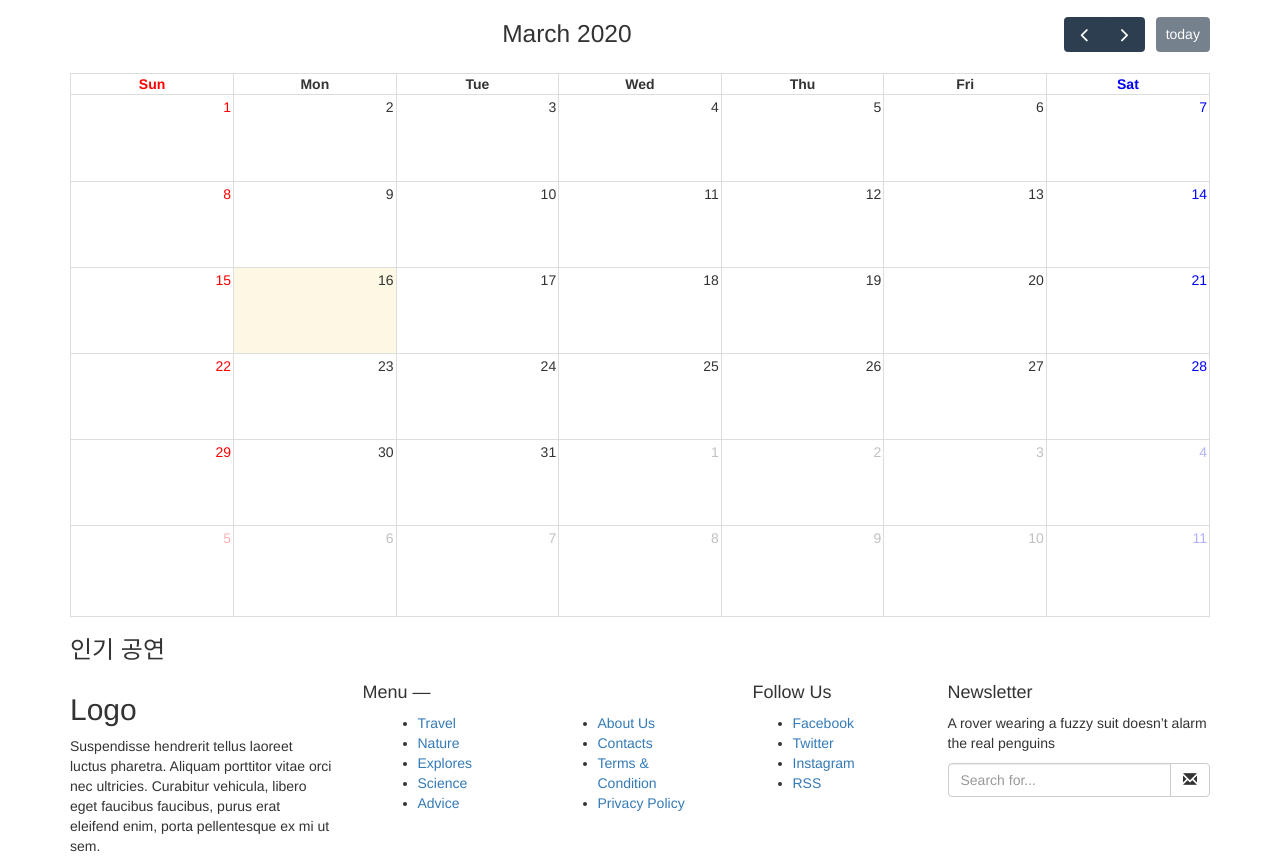
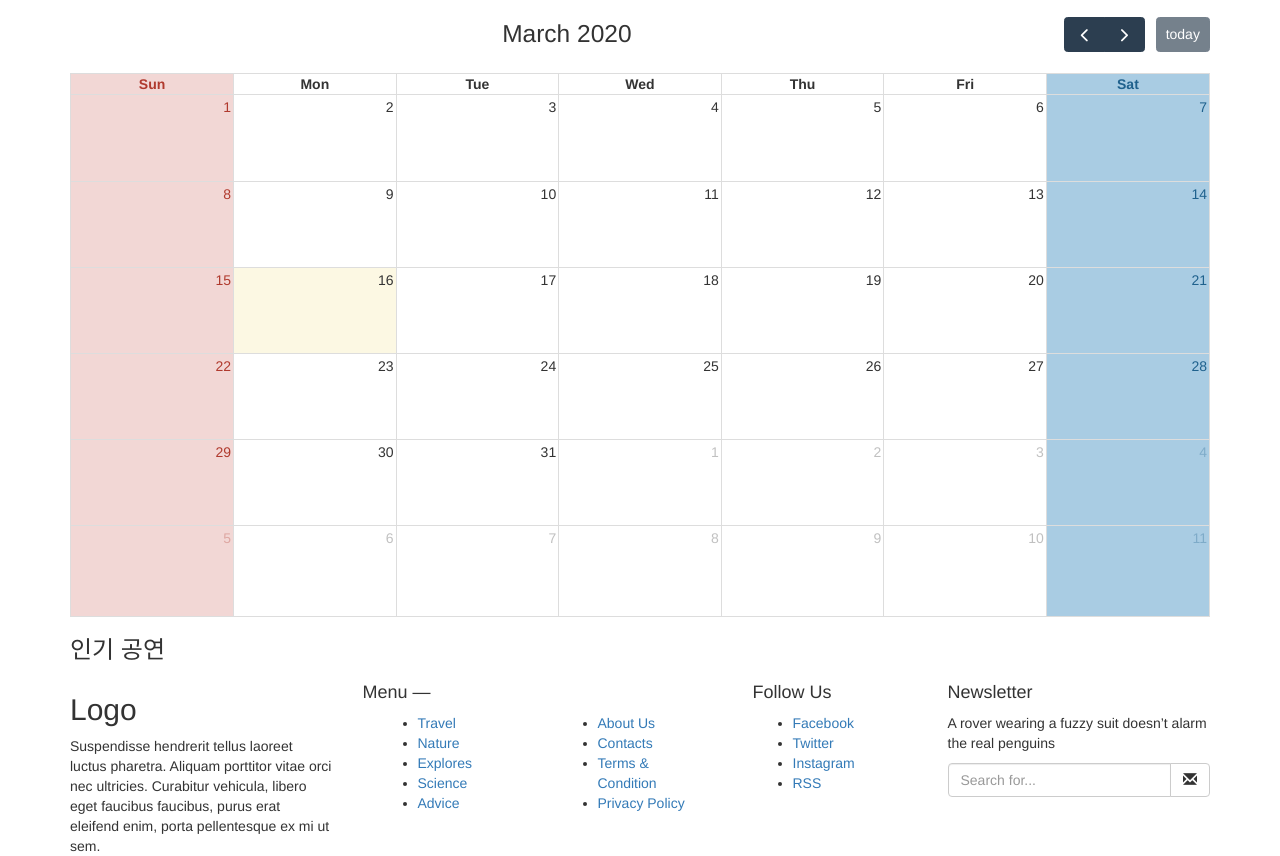
Before and after one commit to leejungmin22/acorn2_4, a Java web app: template exhibition/src/main/webapp/WEB-INF/views/home.jsp in a window 1280 px wide. Shown: the part 51-907 px from the top of the page. Run offline with Spring Boot 4, a stand-in JSP engine, Linux system fonts and the light colour scheme; the template is opened without the code that fills it, so the values that code supplies are empty; database files in the repository are not loaded; some libraries are stand-ins or nearby versions.

Commit message:
주말 background-color 변경

```diff
--- a/exhibition/src/main/webapp/WEB-INF/views/home.jsp
+++ b/exhibition/src/main/webapp/WEB-INF/views/home.jsp
@@ -19,18 +19,20 @@
 <script type="text/javascript" src="https://cdnjs.cloudflare.com/ajax/libs/moment.js/2.24.0/moment.min.js"></script>
 <!-- fullcalendar -->
 <style type="text/css">
-	.fc-sat {color:#0000FF;} /*토요일*/
-	.fc-sun {color:#FF0000;} /*일요일*/
+	.fc-sat {color:#1F618D;} /*토요일*/
+	.fc-sat {background-color:#A9CCE3;}/*토요일 배경색*/
+	.fc-sun {color:#B03A2E;} /*일요일*/
+	.fc-sun {background-color:#F2D7D5;}/*일요일 배경색*/
 </style>
 <style>
-	input{
+	button{
 		vertical-align:middle;
 	}
-	input.form-text{
+	button.form-text{
 		border: 1px solid #bcbcbc;
 		height: 25px;
 	}
-	input.img-button{
+	button.img-button{
 		background:url("resources/images/button_search.png") no-repeat;
 		border:none;
 		width:38px;
@@ -147,7 +149,7 @@ $(document).ready(function(){
 					<option value="place" <c:if test="${condition eq 'place' }">selected</c:if>>장소</option>
 				</select>
 				<input class="form-control" type="text" name="keyword" id="keyword" value="${keyword }" placeholder="검색어를 입력하세요" />
-				<input type="button" class="img-button" />
+				<button type="submit" class="img-button" />
 			</div>
 		</form>
 	</div>
```
